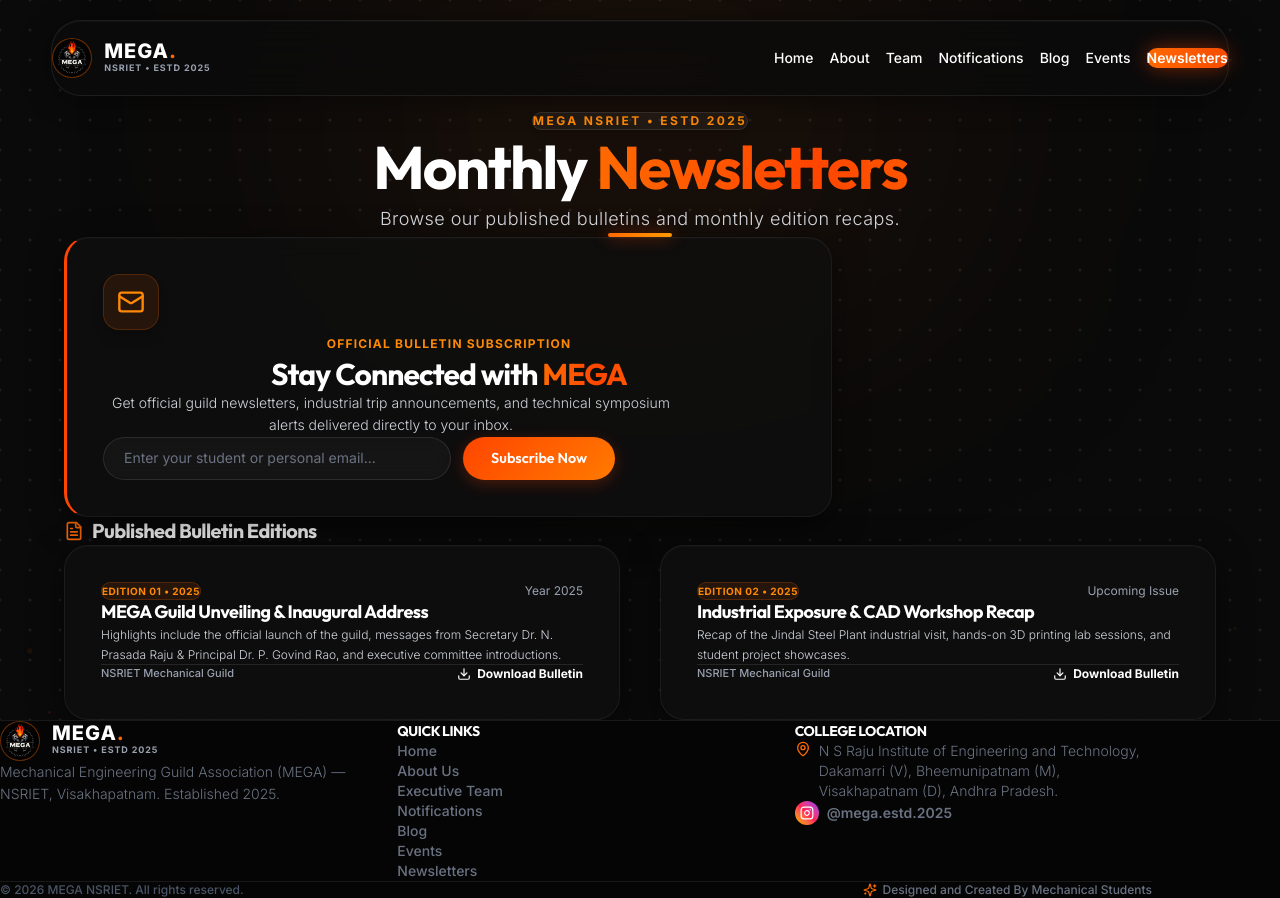
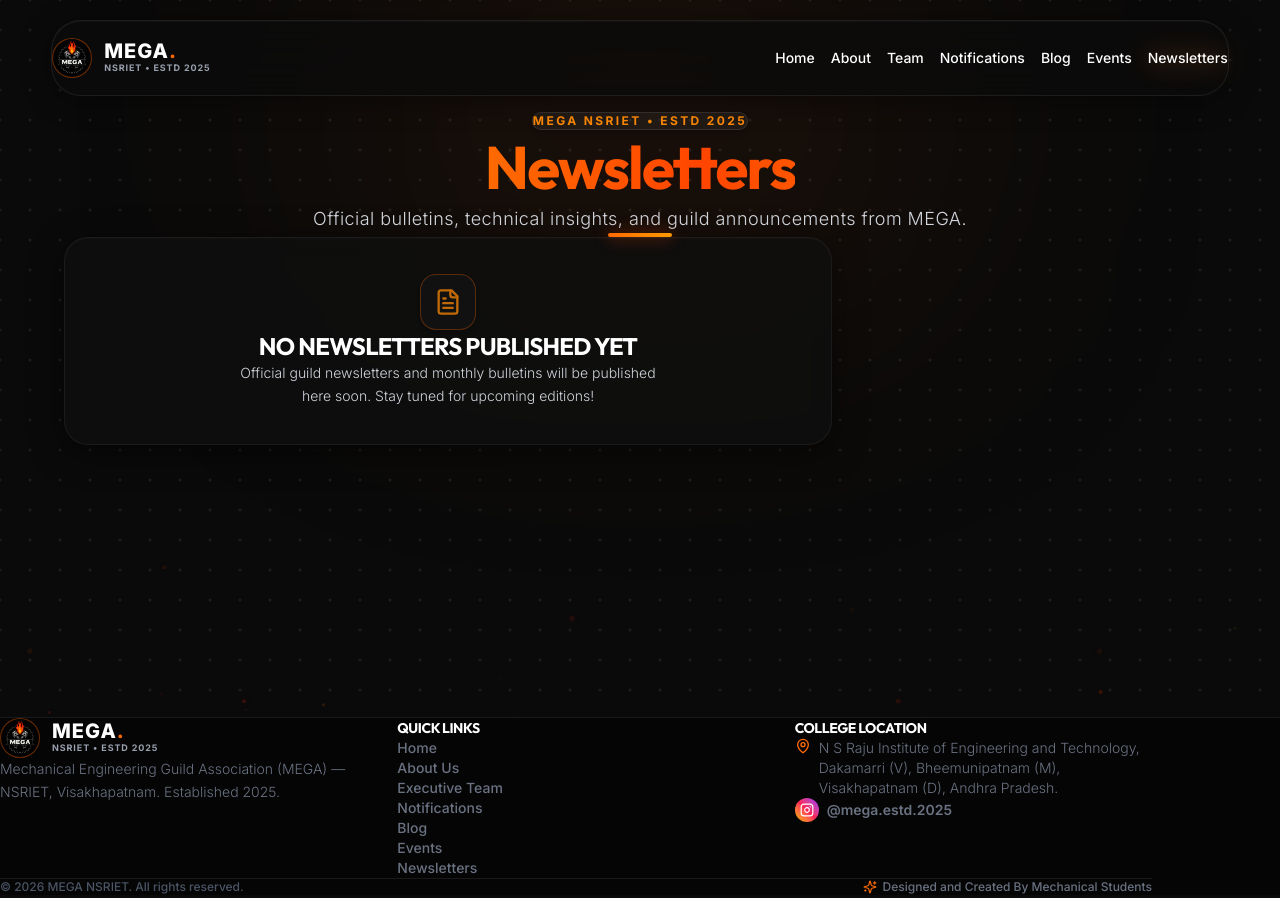
Before and after one commit to mega-2025123/mega-website, a Next.js app: page /newsletters in a window 1280 px wide. Built offline with nearby package versions, Linux system fonts and the light colour scheme.

Commit message:
fix: update newsletters title & description, remove subscription form and bulletin editions, update navbar active link style to text color

```diff
--- a/app/newsletters/page.jsx
+++ b/app/newsletters/page.jsx
@@ -3,16 +3,15 @@ import { NewslettersPage } from '../../src/views/NewslettersPage';
 
 export const metadata = {
   title: 'Newsletters | MEGA NSRIET',
-  description: 'Browse past newsletters and monthly bulletins published by the Mechanical Engineering Guild Association.',
+  description: 'Official bulletins and newsletters published by the Mechanical Engineering Guild Association.',
 };
 
 export default function Newsletters() {
   return (
     <div className="w-full flex flex-col items-center">
       <PageHero
-        title="Monthly"
         accentWord="Newsletters"
-        subtitle="Browse our published bulletins and monthly edition recaps."
+        subtitle="Official bulletins, technical insights, and guild announcements from MEGA."
       />
       <NewslettersPage />
     </div>
--- a/src/components/Navbar.jsx
+++ b/src/components/Navbar.jsx
@@ -46,10 +46,10 @@ export const Navbar = () => {
               <Link
                 key={item.name}
                 href={item.path}
-                className={`relative px-5 py-2 text-sm font-medium rounded-full transition-all duration-300 ${
+                className={`relative px-4 py-2 text-sm font-medium rounded-full transition-all duration-300 ${
                   isActive
-                    ? 'text-white bg-gradient-to-r from-orange-500 to-orange-600 shadow-[0_0_20px_rgba(255,69,0,0.45)] font-semibold'
-                    : 'text-gray-400 hover:text-white hover:bg-white/5 hover:translate-y-[-1px]'
+                    ? 'text-orange-400 font-bold drop-shadow-[0_0_12px_rgba(249,115,22,0.6)]'
+                    : 'text-gray-400 hover:text-white hover:translate-y-[-1px]'
                 }`}
               >
                 {item.name}
@@ -80,7 +80,7 @@ export const Navbar = () => {
                 onClick={() => setMobileMenuOpen(false)}
                 className={`block w-full text-left px-4 py-3 rounded-xl text-base font-medium transition-all ${
                   isActive
-                    ? 'bg-orange-500/15 text-orange-400 font-bold'
+                    ? 'text-orange-400 font-bold'
                     : 'text-gray-400 hover:bg-white/5 hover:text-white'
                 }`}
                 style={{ animationDelay: `${i * 0.05}s` }}
--- a/src/components/PageHero.jsx
+++ b/src/components/PageHero.jsx
@@ -24,7 +24,7 @@ export const PageHero = ({ title, subtitle, accentWord }) => {
         <h1 className="text-4xl sm:text-5xl md:text-6xl font-extrabold tracking-tight text-white text-center leading-tight mb-4.5">
           {accentWord ? (
             <>
-              {title}{'\u00A0'}
+              {title ? <>{title}{'\u00A0'}</> : null}
               <span className="shimmer-text">{accentWord}</span>
             </>
           ) : (
--- a/src/views/NewslettersPage.jsx
+++ b/src/views/NewslettersPage.jsx
@@ -1,132 +1,23 @@
 'use client';
 
-import React, { useState } from 'react';
-import { Mail, CheckCircle, Download, FileText, Sparkles } from 'lucide-react';
+import React from 'react';
+import { FileText } from 'lucide-react';
 
 export const NewslettersPage = () => {
-  const [email, setEmail] = useState('');
-  const [submitted, setSubmitted] = useState(false);
-
-  const handleSubmit = (e) => {
-    e.preventDefault();
-    if (email) {
-      setSubmitted(true);
-    }
-  };
-
-  const newsletters = [
-    {
-      id: 1,
-      edition: 'Edition 01 • 2025',
-      title: 'MEGA Guild Unveiling & Inaugural Address',
-      month: 'Year 2025',
-      highlights: 'Highlights include the official launch of the guild, messages from Secretary Dr. N. Prasada Raju & Principal Dr. P. Govind Rao, and executive committee introductions.',
-      file: '/assets/Logo.png'
-    },
-    {
-      id: 2,
-      edition: 'Edition 02 • 2025',
-      title: 'Industrial Exposure & CAD Workshop Recap',
-      month: 'Upcoming Issue',
-      highlights: 'Recap of the Jindal Steel Plant industrial visit, hands-on 3D printing lab sessions, and student project showcases.',
-      file: '/assets/Logo.png'
-    }
-  ];
-
   return (
     <div className="pb-20 pt-2 px-4 sm:px-6 md:px-12 max-w-6xl mx-auto w-full flex justify-center min-h-[60vh]">
       <div className="w-full space-y-12">
-
-        {/* Subscription Card */}
-        <div className="card-jaswanth-24 fire-border-left max-w-3xl mx-auto text-center space-y-6 animate-scaleIn">
-          <div className="w-14 h-14 rounded-2xl bg-orange-500/10 border border-orange-500/20 flex items-center justify-center mx-auto text-orange-400 shadow-lg">
-            <Mail className="w-7 h-7" />
+        <div className="card-jaswanth-24 border-dashed border-orange-500/20 text-center flex flex-col items-center justify-center p-12 bg-[#111111]/40 max-w-3xl mx-auto">
+          <div className="w-14 h-14 rounded-2xl bg-[#111111] border border-orange-500/30 flex items-center justify-center mb-5 text-orange-400 shadow-md">
+            <FileText className="w-7 h-7 animate-pulse" />
           </div>
-
-          <div className="space-y-2">
-            <span className="text-xs font-bold uppercase tracking-widest text-orange-400">
-              OFFICIAL BULLETIN SUBSCRIPTION
-            </span>
-            <h3 className="text-2xl sm:text-3xl font-extrabold text-white">
-              Stay Connected with <span className="shimmer-text">MEGA</span>
-            </h3>
-            <p className="text-gray-300 text-xs sm:text-sm font-light leading-relaxed max-w-xl mx-auto">
-              Get official guild newsletters, industrial trip announcements, and technical symposium alerts delivered directly to your inbox.
-            </p>
-          </div>
-
-          {!submitted ? (
-            <form onSubmit={handleSubmit} className="flex flex-col sm:flex-row gap-3 max-w-lg mx-auto pt-2">
-              <input
-                type="email"
-                required
-                placeholder="Enter your student or personal email..."
-                value={email}
-                onChange={(e) => setEmail(e.target.value)}
-                className="flex-1 input-jaswanth text-xs placeholder-gray-500"
-              />
-              <button
-                type="submit"
-                className="btn-jaswanth-primary text-xs shrink-0"
-              >
-                <span>Subscribe Now</span>
-              </button>
-            </form>
-          ) : (
-            <div className="p-4 bg-emerald-950/50 border border-emerald-500/30 rounded-2xl text-emerald-400 text-xs font-medium flex items-center justify-center gap-2 max-w-lg mx-auto animate-fadeIn">
-              <CheckCircle className="w-5 h-5 shrink-0" />
-              <span>Thank you for subscribing! You will receive our next monthly newsletter edition.</span>
-            </div>
-          )}
+          <h3 className="text-xl sm:text-2xl font-bold font-heading text-white tracking-wider uppercase mb-3">
+            NO NEWSLETTERS PUBLISHED YET
+          </h3>
+          <p className="text-gray-300 text-xs sm:text-sm max-w-md font-light leading-relaxed">
+            Official guild newsletters and monthly bulletins will be published here soon. Stay tuned for upcoming editions!
+          </p>
         </div>
-
-        {/* Archived Newsletter Editions Grid */}
-        <div className="space-y-6">
-          <div className="flex items-center gap-2">
-            <FileText className="w-5 h-5 text-orange-500" />
-            <h3 className="text-xl font-bold text-white">Published Bulletin Editions</h3>
-          </div>
-
-          <div className="grid grid-cols-1 md:grid-cols-2 gap-8 md:gap-10">
-            {newsletters.map((nl, i) => (
-              <div
-                key={nl.id}
-                className="card-jaswanth-24 flex flex-col justify-between space-y-4 group hover:border-orange-500/40 transition-all duration-300 animate-fadeInUp"
-                style={{ animationDelay: `${i * 0.1}s` }}
-              >
-                <div className="space-y-3">
-                  <div className="flex items-center justify-between">
-                    <span className="text-[10px] font-bold uppercase tracking-wider text-orange-400 bg-orange-500/10 border border-orange-500/20 px-3 py-1 rounded-full">
-                      {nl.edition}
-                    </span>
-                    <span className="text-xs text-gray-400">{nl.month}</span>
-                  </div>
-
-                  <h4 className="text-lg font-bold text-white group-hover:text-orange-400 transition-colors leading-snug">
-                    {nl.title}
-                  </h4>
-
-                  <p className="text-gray-300 text-xs font-light leading-relaxed">
-                    {nl.highlights}
-                  </p>
-                </div>
-
-                <div className="pt-3 border-t border-white/10 flex items-center justify-between">
-                  <span className="text-[11px] text-gray-400 font-medium">NSRIET Mechanical Guild</span>
-                  <a
-                    href={nl.file}
-                    download="MEGA_Newsletter_Edition.png"
-                    className="inline-flex items-center gap-1.5 text-xs text-orange-400 font-bold hover:text-white transition-colors"
-                  >
-                    <Download className="w-3.5 h-3.5" />
-                    <span>Download Bulletin</span>
-                  </a>
-                </div>
-              </div>
-            ))}
-          </div>
-        </div>
-
       </div>
     </div>
   );
```
